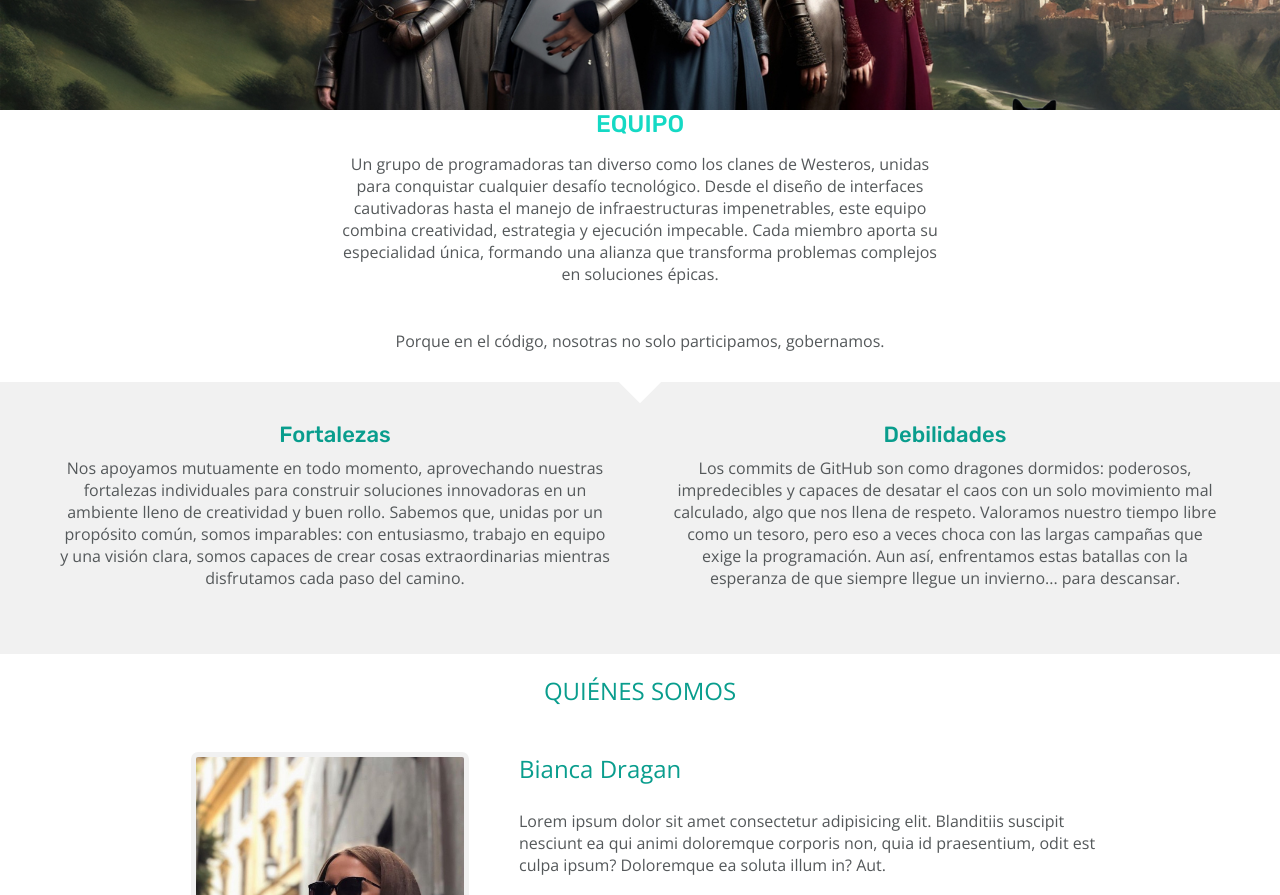
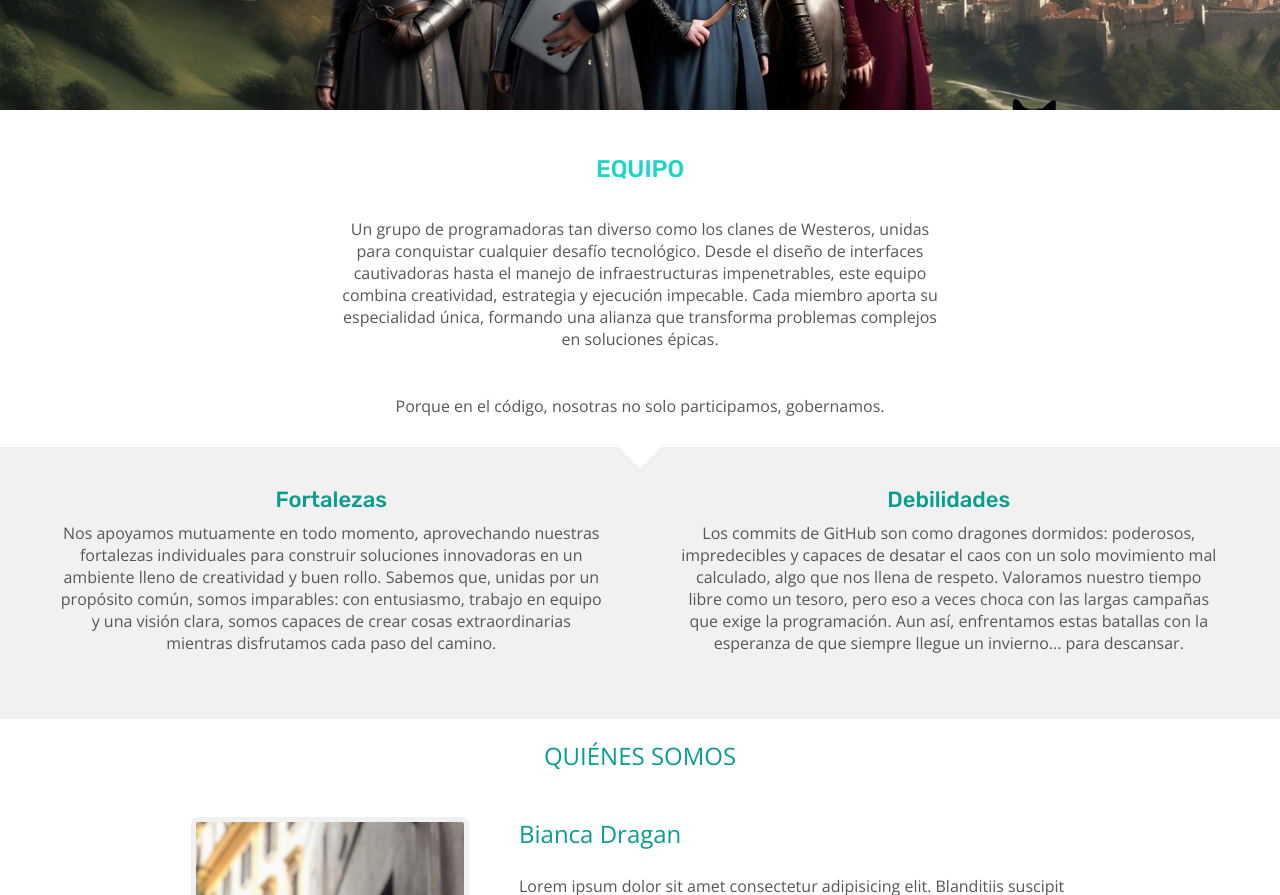
Before and after one commit to SeiCp/pw-project-promo-c-pt-module-1-team-1, a website built with Vite: page src/index.html in a window 1280 px wide. Shown: the part 350-1245 px from the top of the page. Built offline with nearby package versions, Linux system fonts and the light colour scheme.

Commit message:
desktop changes

```diff
--- a/src/partials/strengths.html
+++ b/src/partials/strengths.html
@@ -1,6 +1,6 @@
 <section class="teams-strengths-and-weaknesses">
   <div class="teams">
-    <h1 class="teams-title">EQUIPO</h1>
+    <h2 class="teams-title">EQUIPO</h2>
     <p class="teams-paragraph">
       Un grupo de programadoras tan diverso como los clanes de Westeros, unidas para conquistar cualquier desafío
       tecnológico. Desde el diseño de interfaces cautivadoras hasta el manejo de infraestructuras impenetrables, este
@@ -14,7 +14,7 @@
   <div class="square"></div>
   <section class="strengths-and-weaknesses">
     <div class="strengths-section">
-      <h1 class="s-w-title">Fortalezas</h1>
+      <h3 class="s-w-title">Fortalezas</h3>
       <p class="s-w-paragraph">
         Nos apoyamos mutuamente en todo
         momento, aprovechando nuestras fortalezas individuales para construir soluciones innovadoras en un ambiente
@@ -24,7 +24,7 @@
       </p>
     </div>
     <div class="weaknesses">
-      <h1 class="s-w-title">Debilidades</h1>
+      <h3 class="s-w-title">Debilidades</h3>
       <p class="s-w-paragraph">
         Los commits de GitHub son como dragones dormidos: poderosos, impredecibles y capaces de desatar el caos con un
         solo movimiento mal calculado, algo que nos llena de respeto. Valoramos nuestro tiempo libre como un tesoro,
--- a/src/scss/layout/_strengths.scss
+++ b/src/scss/layout/_strengths.scss
@@ -1,6 +1,7 @@
 .teams-strengths-and-weaknesses{
    text-align: center;
    .teams-title{
+      padding-top: 30px;
       color: $primary-color;
       font-family: $font-family-tsw-title;
       font-weight: $fontweight-tsw-title ;
@@ -51,9 +52,20 @@
    }
    .strengths-and-weaknesses{
       display: flex;
-      justify-content: space-between;
+      justify-content: center;
       gap: 30px;
       padding-inline: 45px;
       padding-bottom: 15px;
    }
 }
+
+@include desktop{
+   .teams{
+      padding-top: 15px;
+   }
+   .strengths-and-weaknesses{
+      display: flex;
+      justify-content: center;
+      gap: 45px;
+}
+}
```
